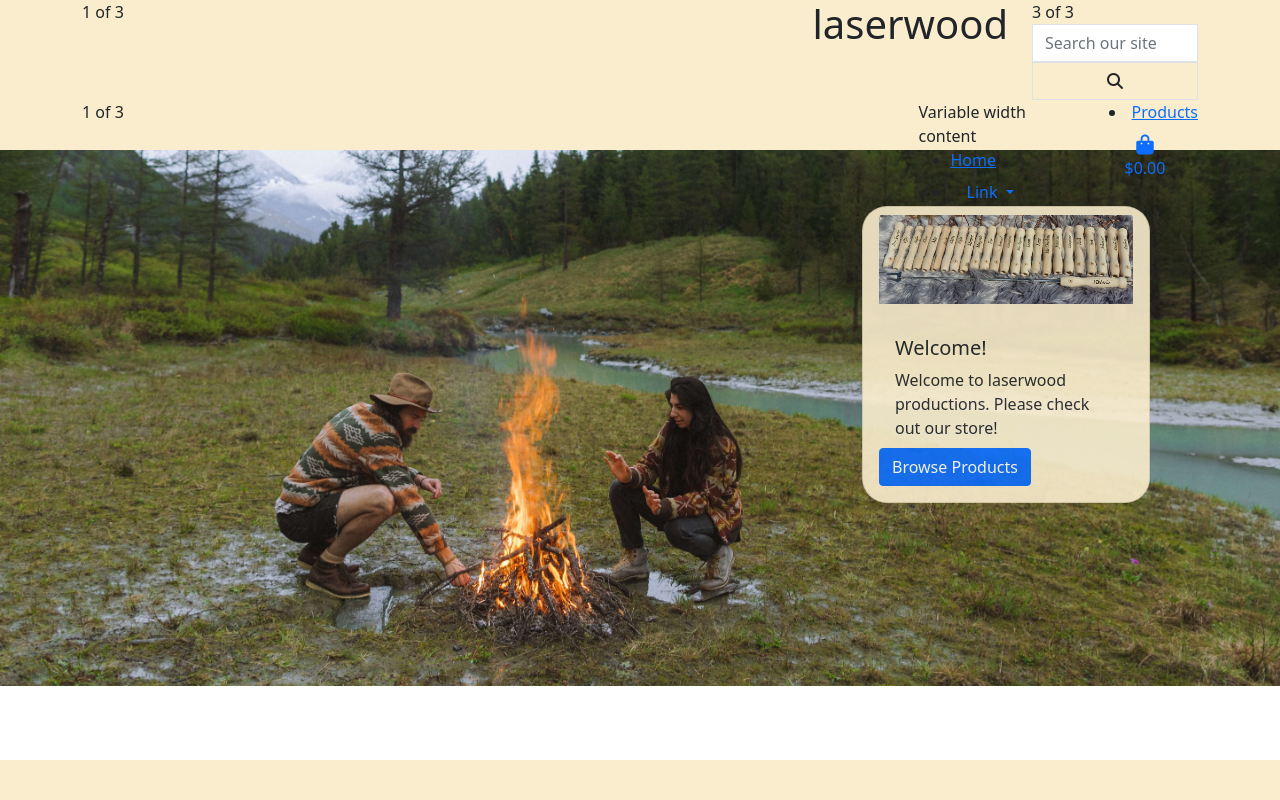
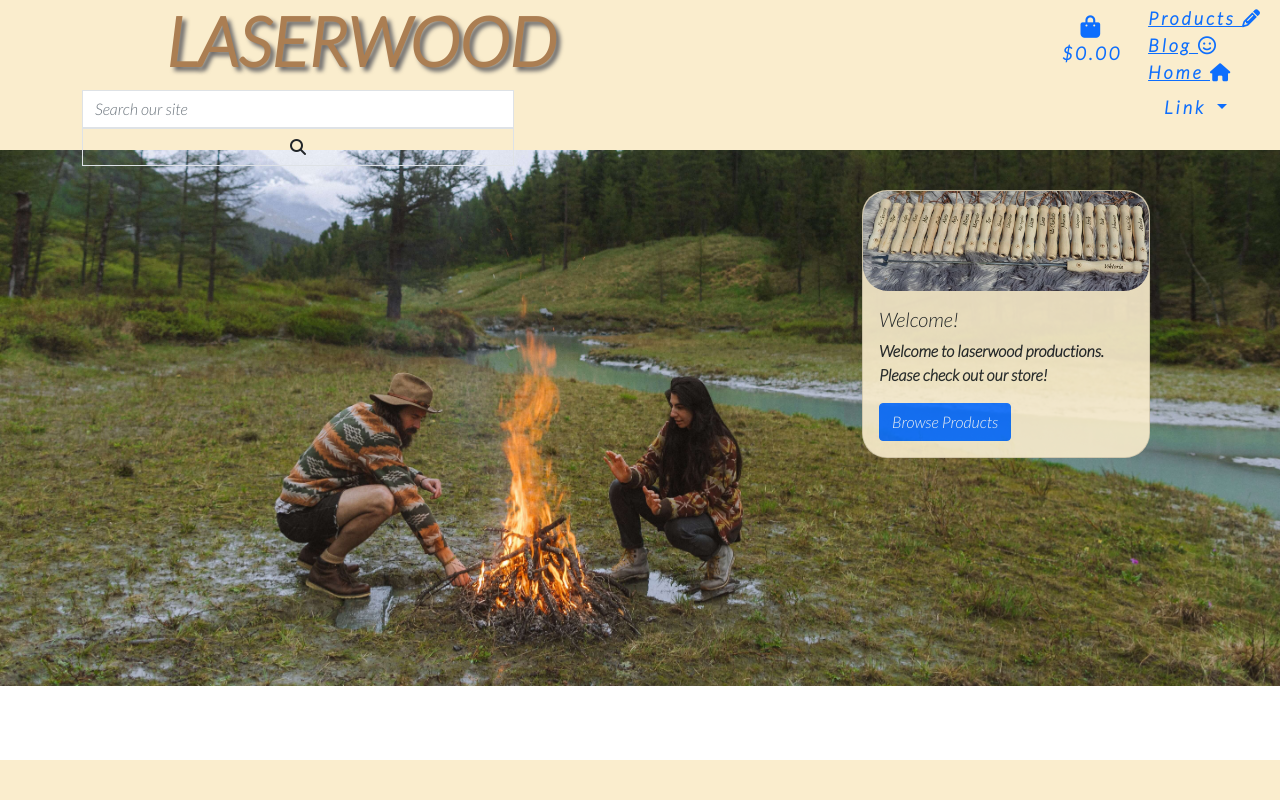
Before and after one commit to beebooplena/laser_shop, a Django app: page / in a window 1280 px wide. Run offline with Django 4.2, Linux system fonts and the light colour scheme; some libraries are stand-ins or nearby versions.

Commit message:
Added header style, nav style and logo style

```diff
--- a/static/css/base.css
+++ b/static/css/base.css
@@ -6,6 +6,8 @@
 }
 
 body {
+    font-family:'Lato', serif ;
+    font-weight: 700;
     background: url('/media/laser_main.jpg')no-repeat center center;
     background-size: cover;
     width: 100%;
@@ -24,12 +26,42 @@ header {
     background-size: 50%;
     width: 100%;
     height: 100px;
-    top: 30px;
+    border-radius: 25px;
+
+}
+h1 {
+    width:50%;
+    font-size: 68px;
+    font-weight: bold;
+    text-transform: uppercase;
+    color: #ab7e52;
+    text-shadow: 4px 4px 4px rgb(108, 106, 106);
+}
 
 
+.logo {
+    width: 100%;
+    text-align: center;
 
 
 }
+.search{
+    width: 40%;
+}
+
+nav {
+    width: 60%;
+    float: right;
+    font-size: large;
+}
+.nav_style {
+    float: right;
+    padding: 5px;
+    list-style-type: none;
+    letter-spacing: 3px;
+}
+
+
 
 .card {
     float: right;
@@ -44,6 +76,9 @@ header {
     border-radius: 25px;
 
 }
+.card-img-top {
+    border-radius: 25px;
+}
 
 footer {
     height: 40px;
--- a/templates/base.html
+++ b/templates/base.html
@@ -20,10 +20,12 @@
     {% endblock %}
 
     {% block mainjs %}
+    <script src="https://kit.fontawesome.com/4a24757097.js" crossorigin="anonymous"></script>
+
     <script src="https://cdn.jsdelivr.net/npm/bootstrap@5.0.2/dist/js/bootstrap.bundle.min.js"
         integrity="sha384-MrcW6ZMFYlzcLA8Nl+NtUVF0sA7MsXsP1UyJoMp4YLEuNSfAP+JcXn/tWtIaxVXM" crossorigin="anonymous">
     </script>
-    <script src="https://kit.fontawesome.com/4a24757097.js" crossorigin="anonymous"></script>
+
     {% endblock %}
 
     {% block extra_js%}
@@ -37,14 +39,12 @@
     <header>
         <div class="container ">
             <div class="row">
-                <div class="col">
-                    1 of 3
-                </div>
-                <div class="col-md-auto">
+                <div class="col-4-md-auto logo">
                     <h1>laserwood</h1>
                 </div>
-                <div class="col col-lg-2">
-                    3 of 3
+
+                <div class="col-8-md-auto search">
+
                     <form method="GET" action="">
                         <div class=" w-100">
                             <input class="form-control border border-black rounded-0" type="text" name="s"
@@ -61,13 +61,11 @@
                 </div>
             </div>
             <div class="row">
-                <div class="col  ">
-                    1 of 3
-                </div>
-                <div class="col col-lg-2">
-                    Variable width content
-                    <ul>
-                        <li> <a href="#">Home</a> </li>
+                <nav class="fixed-top">
+                    <ul class="nav_style">
+                         <li><a href="#">Products <i class="fas fa-pencil-alt"></i></a></li>
+                         <li><a href="#">Blog <i class="fa-regular fa-face-smile"></i></a></li>
+                         <li><a href="#">Home <i class="fa-solid fa-house"></i></a></li>
                         <li class="nav-item dropdown">
                             <a class="nav-link dropdown-toggle" href="#" id="navbarScrollingDropdown" role="button"
                                 data-bs-toggle="dropdown" aria-expanded="false">
@@ -76,7 +74,7 @@
                             <ul class="dropdown-menu" aria-labelledby="navbarScrollingDropdown">
 
                                 {% if request.user.is_authenticated %}
-                                <li><a class="dropdown-item" href="#">My account</a></li>
+                                <li><a class="dropdown-item" href="#">My account</a><i class="fa-solid fa-person"></i></li>
 
                                 <li><a class="dropdown-item" href="#">Logout</a></li>
                                 {% else %}
@@ -89,10 +87,14 @@
                                 <li><a class="dropdown-item" href="#">Login</a></li>
                                 {% endif %}
                             </ul>
-                </div>
-                <div class="col-md-auto">
-                    <li> <a href="#">Products</a> </li>
-                    <li class="list-inline-item">
+                        </li>
+                    </ul>
+
+
+
+
+
+                <li class="nav_style list-inline-item">
                     <a class="{% if sum_total %}text-info font-weight-bold{% else %}text-black{% endif %} nav-link"
                         href="">
                         <div class="text-center">
@@ -105,9 +107,14 @@
                                 {% endif %}
                             </p>
                         </div>
+
+                    </a>
+                </li>
             </div>
-            </div>
-        </div>
+        </nav>
+
+
+
 
 
     </header>
```
Lines whose indentation alone changed are shown as unchanged.
